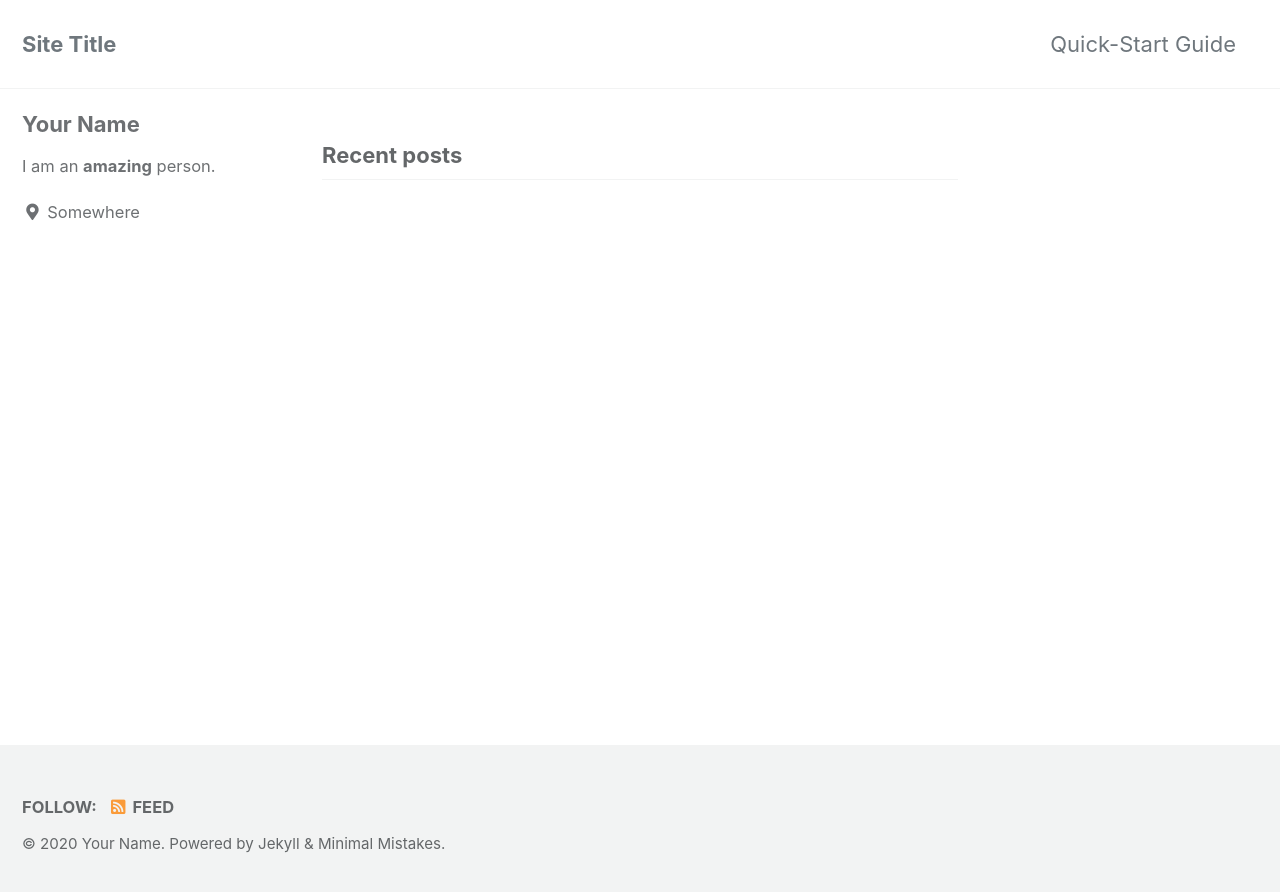
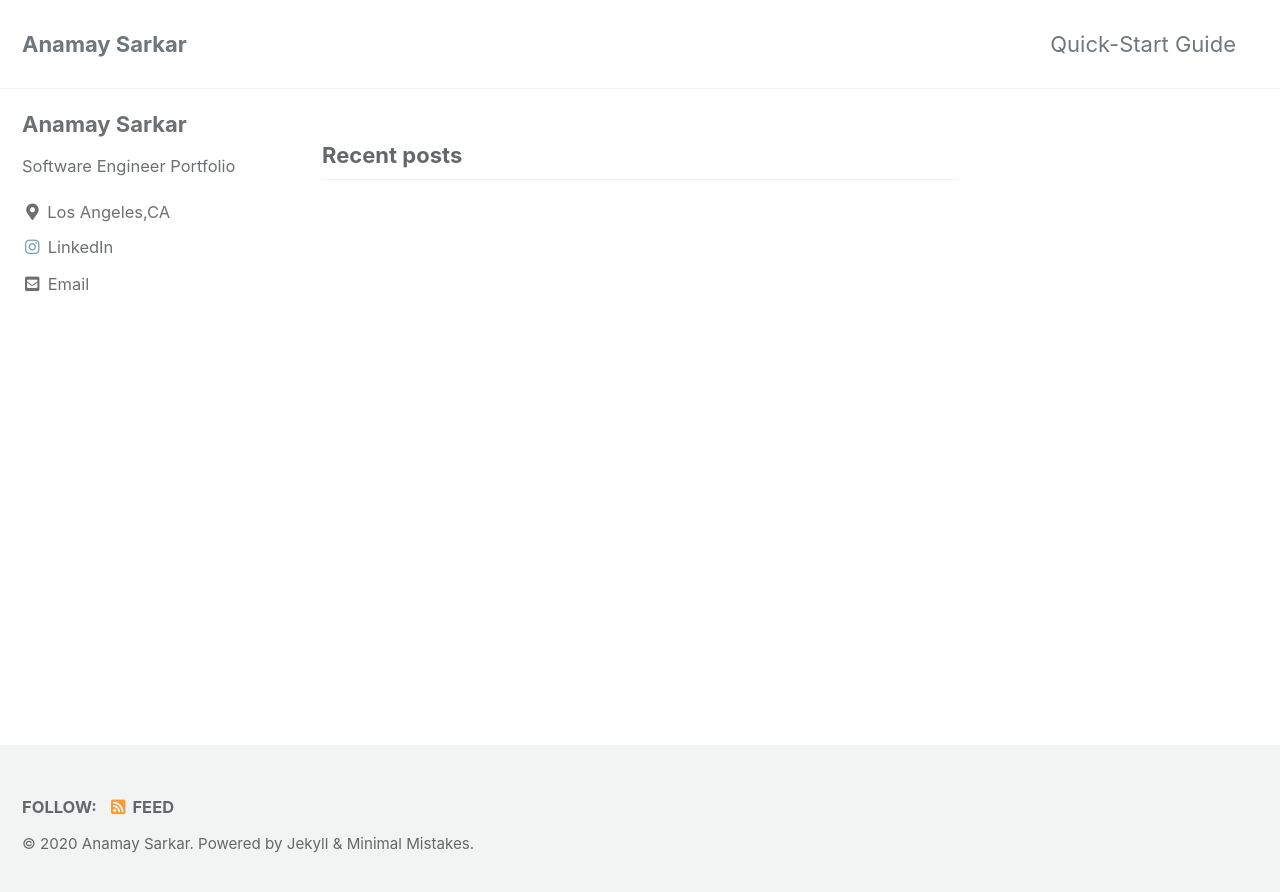
Before and after one commit to anamay9694/anamay9694.github.io, a Jekyll site: the page built from index.html, in a window 1280 px wide. Shown: the top 892 px of the page. Built offline with Jekyll 4.4.1, drawn with Linux system fonts in a browser that asks for light colours; cached includes are drawn as plain includes; the list of posts is cut into pages by our own code.

Commit message:
Made changes to Config

```diff
--- a/_config.yml
+++ b/_config.yml
@@ -16,11 +16,11 @@ minimal_mistakes_skin    : "default" # "air", "aqua", "contrast", "dark", "dirt"
 
 # Site Settings
 locale                   : "en-US"
-title                    : "Site Title"
+title                    : "Anamay Sarkar"
 title_separator          : "-"
 subtitle                 : # site tagline that appears below site title in masthead
-name                     : "Your Name"
-description              : "An amazing website."
+name                     : "Anamay Sarkar"
+description              : "Portfolio"
 url                      : # the base hostname & protocol for your site e.g. "https://mmistakes.github.io"
 baseurl                  : # the subpath of your site, e.g. "/blog"
 repository               : # GitHub username/repo-name e.g. "mmistakes/minimal-mistakes"
@@ -93,11 +93,11 @@ analytics:
 
 # Site Author
 author:
-  name             : "Your Name"
+  name             : "Anamay Sarkar"
   avatar           : # path of avatar image, e.g. "/assets/images/bio-photo.jpg"
-  bio              : "I am an **amazing** person."
-  location         : "Somewhere"
-  email            :
+  bio              : "Software Engineer Portfolio"
+  location         : "Los Angeles,CA"
+  email            : "anamaysa@usc.edu"
   links:
     - label: "Email"
       icon: "fas fa-fw fa-envelope-square"
@@ -114,9 +114,9 @@ author:
     - label: "GitHub"
       icon: "fab fa-fw fa-github"
       # url: "https://github.com/"
-    - label: "Instagram"
+    - label: "LinkedIn"
       icon: "fab fa-fw fa-instagram"
-      # url: "https://instagram.com/"
+      url: "https://www.linkedin.com/in/anamaysarkar/"
 
 # Site Footer
 footer:
@@ -279,3 +279,10 @@ defaults:
       comments: # true
       share: true
       related: true
+  # _pages
+  - scope:
+      path: ""
+      type: pages
+    values:
+      layout: single
+      author_profile: true
```
